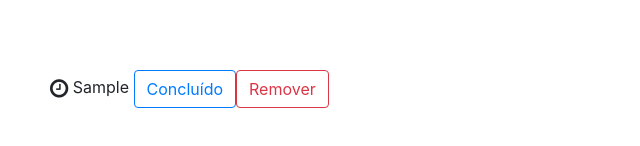
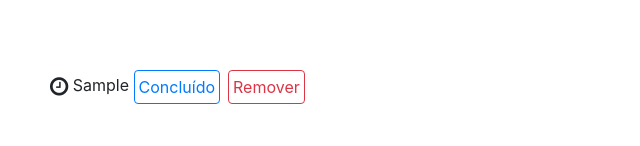
Before and after one commit to FelipeFontouraBr/Task_ToDo, a Vue app: page / in a window 1280 px wide. Both pictures are taken after typing "Sample" into the empty fields and a click on the button "Added". Shown: the part 328-474 px from the top of the page, without its empty margins (250-890 px from the left). Built offline with nearby package versions, Linux system fonts and the light colour scheme.

Commit message:
Style to buttom 1 and 2

```diff
--- a/src/components/Todo.vue
+++ b/src/components/Todo.vue
@@ -3,11 +3,11 @@
     <div class="col-md-7" :class="{checked: todo.checked}">
         <i class="fa fa-clock-o fa-lg" aria-hidden="true"></i>
             {{todo.description}}
-            <button v-on:click="$emit('toggle', todo)" class="btn btn-outline-primary">
+            <button v-on:click="$emit('toggle', todo)" class="btn btn-outline-primary" id="bt1">
                 <span v-if="todo.checked">Desmarcar</span>
                 <span v-else>Concluído</span>
             </button>
-            <button v-on:click="$emit('remove', todo)" class="btn btn-outline-danger">Remover
+            <button v-on:click="$emit('remove', todo)" class="btn btn-outline-danger ml-2" id="bt2">Remover
             </button>
     </div>
 </div>
@@ -28,4 +28,10 @@ export default {
     text-decoration: line-through;
     color: lightblue;
 }
+#bt1 {
+    padding: 4px;
+}
+#bt2 {
+    padding: 4px;
+}
 </style>
```
